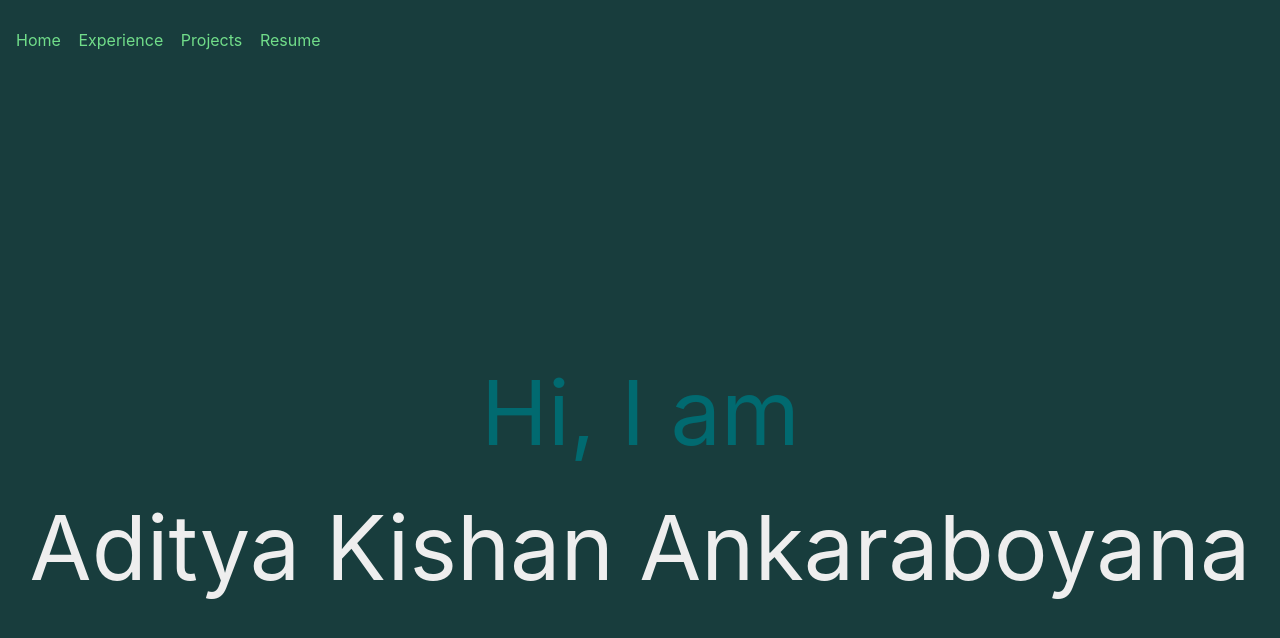
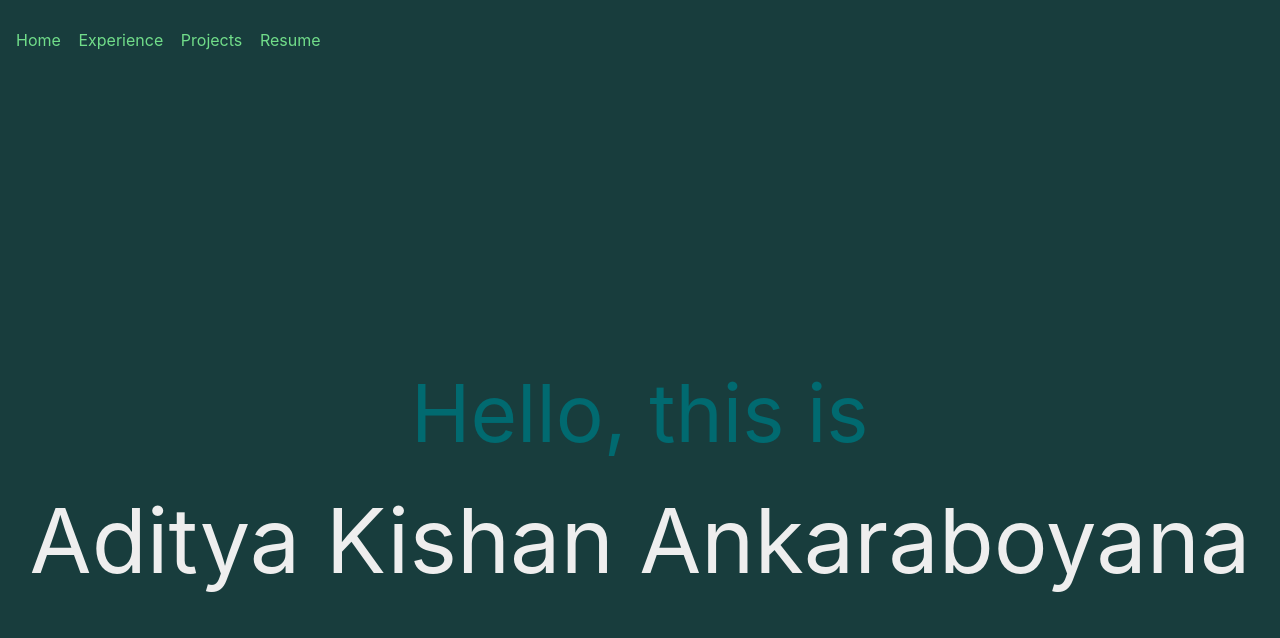
Before and after one commit to lkjsu/kishanankara.github.io, a React (Create React App) app: page / in a window 1280 px wide. Shown: the top 638 px of the page. Built offline with nearby package versions, Linux system fonts and the light colour scheme.

Commit message:
make change to salutation

```diff
--- a/src/Main.js
+++ b/src/Main.js
@@ -30,7 +30,7 @@ class Main extends React.Component {
     return (
             <div className="App-header" style={{ backgroundColor : this.state.bgColor}}>
             <div className="bouncing-text">
-            <div className="b" style={{ backgroundColor : this.state.bgColor}}>Hi, I am</div>
+            <div className="b" style={{ backgroundColor : this.state.bgColor, fontSize: "80px"}}>Hello, this is</div>
             </div>
             <div class="App-text" style={{color : this.state.bgColor === "#183D3D"? "#EEEEEE" :"#016A70"}}>Aditya Kishan Ankaraboyana</div>
             {/* <p1></p1> */}
```
